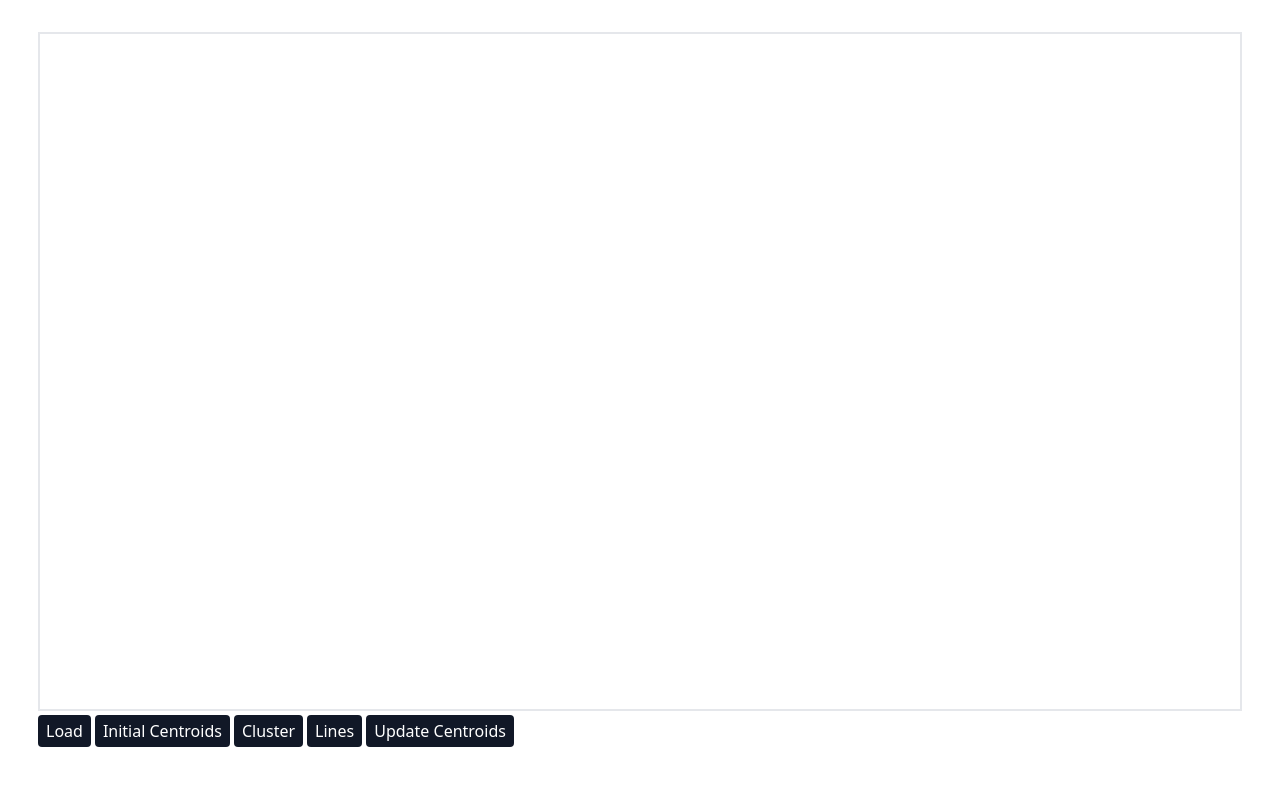
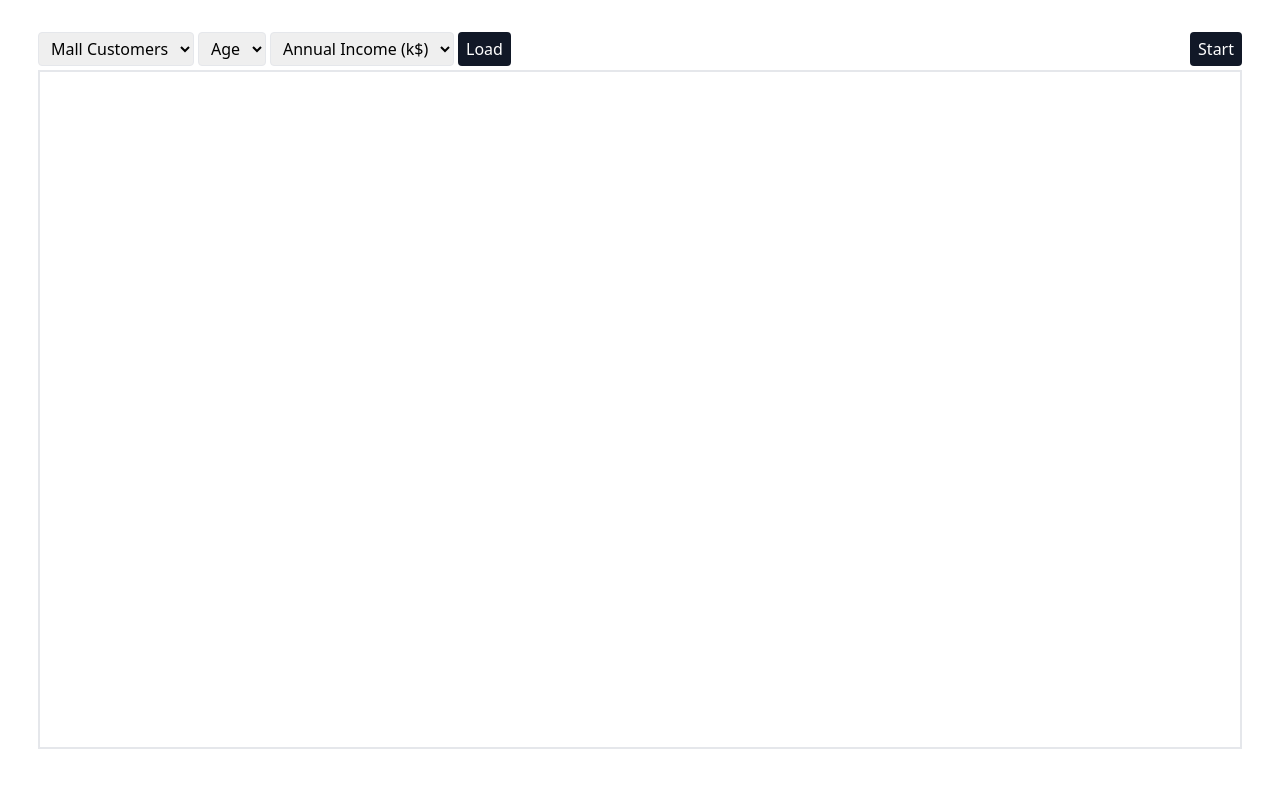
Before and after one commit to uhasselt-portfolio/human-ai, a Next.js app in the folder assignment_4_web/: page / in a window 1280 px wide. Shown: the top 788 px of the page. Built offline with nearby package versions, Linux system fonts and the light colour scheme.

Commit message:
:sparkles: Visualized kmeans steps on start

```diff
--- a/assignment_4_web/package.json
+++ b/assignment_4_web/package.json
@@ -9,12 +9,13 @@
     "lint": "next lint"
   },
   "dependencies": {
+    "@preact/signals-react": "^1.2.2",
     "@types/node": "18.15.11",
     "@types/papaparse": "^5.3.7",
     "@types/react": "18.0.31",
     "@types/react-dom": "18.0.11",
     "konva": "^8.4.3",
-    "next": "13.2.4",
+    "next": "^13.3.0",
     "papaparse": "^5.4.1",
     "react": "18.2.0",
     "react-dom": "18.2.0",
--- a/assignment_4_web/src/components/ClientIndexPage.tsx
+++ b/assignment_4_web/src/components/ClientIndexPage.tsx
@@ -1,29 +1,28 @@
+import {signal} from "@preact/signals-react";
 import {distance, getMallCustomersPoints, Point, PointsData, random, translate} from "@web/core/getPoints";
-import {useState} from "react";
-import {Circle, Layer, Line, Stage, Star} from "react-konva";
+import {Circle, Layer, Line, Stage, Star, Text} from "react-konva";
 
 
 const colors = ["#0891b2", "#6d28d9", "#be123c", "#65a30d"];
 
+// State
+const points = signal<PointsData | null>(null);
+const centroids = signal<Point[]>([]);
+const showLines = signal<boolean>(false);
+
 
 const ClientIndexPage = () => {
-
-  // State
-  const [points, setPoints] = useState<PointsData | null>(null);
-  const [centroids, setCentroids] = useState<Point[]>([]);
-  const [showLines, setShowLines] = useState<boolean>(false);
 
 
   // Actions
   const loadPoints = async () => {
-    const points = await getMallCustomersPoints("Age", "Annual Income (k$)");
-    setPoints(points);
+    points.value = await getMallCustomersPoints("Age", "Annual Income (k$)");
   }
 
   const pickCentroids = () => {
     const n = 4;
 
-    const {minCol1, maxCol1, minCol2, maxCol2} = points!;
+    const {minCol1, maxCol1, minCol2, maxCol2} = points.value!;
     const randPoints: Point[] = [];
 
     for (let i = 0; i < n; i++) {
@@ -31,16 +30,16 @@ const ClientIndexPage = () => {
       randPoints.push(point);
     }
 
-    setCentroids(randPoints);
+    centroids.value = randPoints;
   }
 
   const cluster = () => {
 
-    const updatedPoints: Point[] = points!.points.map((point) => {
+    const updatedPoints: Point[] = points.value!.points.map((point) => {
       let min = Infinity;
       let index = 0;
 
-      centroids.forEach((centroid, i) => {
+      centroids.value.forEach((centroid, i) => {
         const d = distance(point, centroid);
         min = Math.min(min, d);
 
@@ -55,25 +54,23 @@ const ClientIndexPage = () => {
       }
     });
 
-    const up = {
-      ...points!,
+    points.value = {
+      ...points.value!,
       points: updatedPoints,
     };
-
-    setPoints(up);
   }
 
   const showClusterLines = () => {
-    setShowLines(value => !value);
+    showLines.value = !showLines.value;
   }
 
   const updateCentroids = () => {
-    const updatedCentroids: Point[] = centroids.map((centroid, index) => {
+    centroids.value = centroids.value.map((centroid, index) => {
       let x = 0;
       let y = 0;
       let count = 0;
 
-      points!.points.forEach((point) => {
+      points.value!.points.forEach((point) => {
         if (point.cluster === index) {
           x += point.x;
           y += point.y;
@@ -86,12 +83,31 @@ const ClientIndexPage = () => {
         y: y / count,
       };
     });
-
-    setCentroids(updatedCentroids);
   }
 
-  const start = () => {
-    // 1. Load points
+  const sleep = async (timeout: number) => {
+    return new Promise((resolve, reject) => {
+      setTimeout(() => { resolve(true); }, timeout);
+    });
+  }
+
+  const start = async () => {
+    const time = 350;
+
+    pickCentroids();
+    await sleep(time);
+    cluster();
+    await sleep(time);
+    showClusterLines();
+    await sleep(time);
+
+    for (let i = 0; i < 20; i++) {
+      updateCentroids();
+      await sleep(time);
+      cluster();
+      await sleep(time);
+    }
+
     // 2. Randomly pick centroids
     // 3. Step (select closest point to centroid)
     // 4. Visualize lines
@@ -99,9 +115,10 @@ const ClientIndexPage = () => {
     // 6. Repeat 3.
   }
 
+
   // Render
   const renderDataPoints = (w: number, h: number, bounds: [number, number, number, number], p: number) => {
-    return points && points.points.map((point: Point, index: number) => {
+    return points.value && points.value.points.map((point: Point, index: number) => {
       const {x, y} = translate(w, h, point, ...bounds, p);
       const color = point.cluster !== undefined ? colors[point.cluster] : "#475569";
 
@@ -115,7 +132,7 @@ const ClientIndexPage = () => {
   }
 
   const renderCentroids = (w: number, h: number, bounds: [number, number, number, number], p: number) => {
-    return points && centroids.map((point: Point, index: number) => {
+    return points.value && centroids.value.map((point: Point, index: number) => {
       const {x, y} = translate(w, h, point, ...bounds, p);
       return <Star
         key={index + 200}
@@ -128,8 +145,8 @@ const ClientIndexPage = () => {
   }
 
   const renderLines = (w: number, h: number, bounds: [number, number, number, number], p: number) => {
-    return showLines && points!.points.map((point: Point, index: number) => {
-      const point2 = centroids[point.cluster!];
+    return showLines.value && points.value!.points.map((point: Point, index: number) => {
+      const point2 = centroids.value[point.cluster!];
 
       const {x, y} = translate(w, h, point, ...bounds, p);
       const {x: x2, y: y2} = translate(w, h, point2, ...bounds, p);
@@ -143,37 +160,144 @@ const ClientIndexPage = () => {
     })
   }
 
+  const renderAxis = (w: number, h: number, bounds: [number, number, number, number], p: number) => {
+
+    const [minX, maxX, minY, maxY] = bounds;
+
+    const xTickValues = [minX, minX + (maxX - minX) / 4, minX + (maxX - minX) / 2, minX + (maxX - minX) * 3 / 4, maxX];
+    const yTickValues = [minY, minY + (maxY - minY) / 4, minY + (maxY - minY) / 2, minY + (maxY - minY) * 3 / 4, maxY];
+
+    const xTickLength = 5;
+    const yTickLength = 5;
+
+    return <>
+      {/* X Axis*/}
+      <Line
+        points={[p / 2, h - p / 2, w - p / 2, h - p / 2]}
+        strokeWidth={1}
+        stroke={"black"}
+      />
+
+      {xTickValues.map((value) => {
+        const x = ((value - minX) / (maxX - minX)) * (w - p) + p / 2;
+
+        return (
+          <>
+            <Line
+              points={[x, h - p / 2, x, h - p / 2 + xTickLength]}
+              strokeWidth={1}
+              stroke={"black"}
+            />
+            <Text
+              x={x - 7}
+              y={h - p / 2 + xTickLength + 5}
+              text={value.toString()}
+              align="center"
+              verticalAlign="top"
+              fontSize={14}
+            />
+          </>
+        );
+      })}
+
+      <Text
+        x={p / 5 - 17}
+        y={h / 2 + 50}
+        rotation={-90}
+        text="Annual Income (k$)"
+      />
+
+      {/* Y Axis  */}
+      <Line
+        points={[p / 2, p / 2, p / 2, h - p / 2]}
+        strokeWidth={1}
+        stroke={"black"}
+      />
+
+      {yTickValues.map((value) => {
+        const y = ((value - minY) / (maxY - minY)) * (h - p) + p / 2;
+
+        return (
+          <>
+            <Line
+              points={[p / 2, h - y, p / 2 - yTickLength, h - y]}
+              strokeWidth={1}
+              stroke={"black"}
+            />
+            <Text
+              x={p / 2 - yTickLength - 5 - 25}
+              y={h - y - 5}
+              text={value.toString()}
+              align="left"
+              verticalAlign="left"
+              fontSize={14}
+            />
+          </>
+        );
+      })}
+
+      <Text
+        x={w / 2 - p / 2 + 50}
+        y={h - p / 3 + 15}
+        text="Age"
+      />
+
+    </>
+  }
+
   const renderCanvas = () => {
     const w = 1200;
     const h = w * 9 / 16;
-    const p = 40;
+    const p = 120;
 
-    const bounds: [number, number, number, number] = points ? [points.minCol1, points.maxCol1, points.minCol2, points.maxCol2] : [0, 0, 0, 0];
+    const bounds: [number, number, number, number] = points.value ? [points.value.minCol1, points.value.maxCol1, points.value.minCol2, points.value.maxCol2] : [0, 0, 0, 0];
 
     return <Stage width={w} height={h} className="bg-white border-2">
       <Layer>
         {renderDataPoints(w, h, bounds, p)}
         {renderCentroids(w, h, bounds, p)}
         {renderLines(w, h, bounds, p)}
+
+        {points.value && renderAxis(w, h, bounds, p)}
       </Layer>
     </Stage>
   }
 
   const render = () => {
     const btn = "px-2 py-1 rounded bg-gray-900 text-white font-medium w-max";
+    const input = "px-2 py-1 rounded border";
 
     return <div className="flex flex-col gap-1 w-max mx-auto pt-8">
+      <div className="flex flex-row justify-between">
+        <div className="flex flex-row gap-1">
+          <select className={input} value="mall_customers">
+            <option value="mall_customers">Mall Customers</option>
+          </select>
+
+          <select className={input} value="age">
+            <option value="age">Age</option>
+          </select>
+
+          <select className={input} value="annual_income">
+            <option value="annual_income">Annual Income (k$)</option>
+          </select>
+
+          <button className={btn} onClick={loadPoints}>Load</button>
+        </div>
+
+        <div className="flex flex-row gap-1">
+          {/*<button className={btn} onClick={loadPoints}>Load</button>*/}
+          {/*<button className={btn} onClick={pickCentroids}>Initial Centroids</button>*/}
+          {/*<button className={btn} onClick={cluster}>Cluster</button>*/}
+          {/*<button className={btn} onClick={showClusterLines}>Lines</button>*/}
+          {/*<button className={btn} onClick={updateCentroids}>Update Centroids</button>*/}
+
+          <button className={btn} onClick={start}>Start</button>
+        </div>
+      </div>
+
       {renderCanvas()}
 
-      <div className="flex flex-row gap-1">
-        <button className={btn} onClick={loadPoints}>Load</button>
-        <button className={btn} onClick={pickCentroids}>Initial Centroids</button>
-        <button className={btn} onClick={cluster}>Cluster</button>
-        <button className={btn} onClick={showClusterLines}>Lines</button>
-        <button className={btn} onClick={updateCentroids}>Update Centroids</button>
-
-        {/*<button className={btn} onClick={start}>Start</button>*/}
-      </div>
     </div>;
   }
 
```
Also changed, not shown: 1 other file (tests, documents, lock files or other folders).
